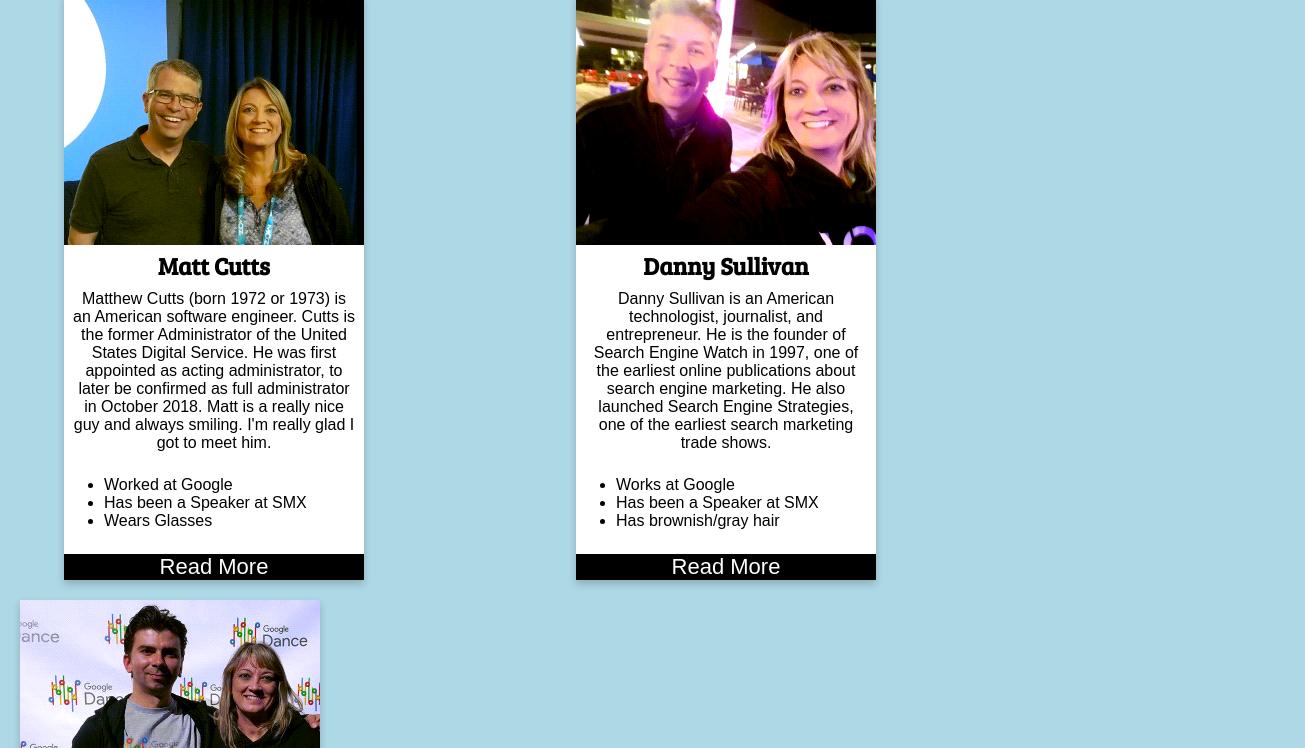
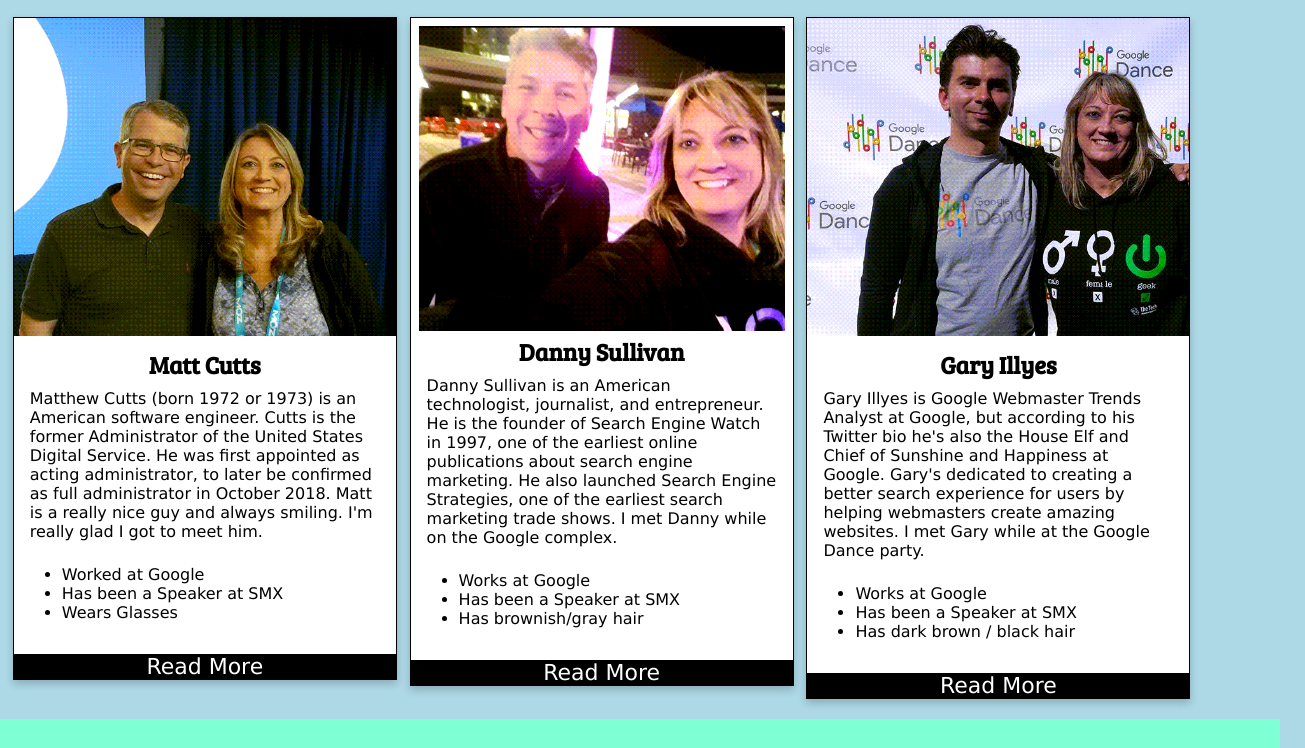
Before and after one commit to susanwinters214/kitchensink, a plain HTML site: page kitchensink.html in a window 1280 px wide. Shown: the part 123-871 px from the top of the page, 1305 px wide, since content can reach past the window. Drawn offline with Linux system fonts and the light colour scheme; a web font is replaced by a local one.

Commit message:
fixed cards to align horizontally

```diff
--- a/kitchensink.html
+++ b/kitchensink.html
@@ -12,33 +12,44 @@
 
 *{margin:auto; padding-top:0px;  }
 body {font-family:Verdana, Geneva, Tahoma, sans-serif;background-color: lightblue;}
-
- h1{font: size 3rem;}
-  td, li{text-align:left;}
-
-        .card {box-shadow: 0 4px 8px 0 rgba(0, 0, 0, 0.2); max-width: 300px;  margin: auto; text-align: center; font-family: arial;background-color: white;     }
-        a.readmore {text-decoration: none; font-size: 22px;}
-        p.readmore{background-color:black}
-        a.readmore{color:white}
-
 header, #theDate{text-align: center; background-color: yellow;}
-#title{font-family: 'Bree Serif', serif; }
-#my3people{text-align: center; width:100%; }
-div.card{float:left;margin-left:20px; margin-right:15%; margin-bottom:20px; }
-.bio{margin:8px;}
-.subtitle{font-family: 'Bree Serif', serif;}
+#title{font-family: 'Bree Serif', serif; font-size:3rem;}
 section{width:100%; padding-bottom:20px;padding-top:20px;}
 #one{background-color: lightblue; }
 #two{background-color:aquamarine; }
 #three{background-color: lightpink;}
 #four{background-color: mediumpurple;}
 #weirdTable{float:left; margin-top:40px;}
+td, li{text-align:left;}
+
+.bio{margin:8px;}
+.subtitle{font-family: 'Bree Serif', serif;}
+a.readmore {text-decoration: none; font-size: 22px;color:white}
+p.readmore{background-color:black}
+
+
 .content{padding-left:25px;}
 th{text-align:left}
 td{padding:5px;}
 h2, h3, h4, h5{margin-top:20px;}
-#card1, #card2, #card3 {float:left; margin-right:15%}
-#card1{margin-left:5%;}
+
+
+* {    box-sizing: border-box;  }
+  .column {    float: left;    width: 30%;   margin-left: 1%; background: white;
+    border:solid 1px black; box-shadow: 0 4px 8px 0 rgba(0, 0, 0, 0.2); }
+
+  /* Clearfix (clear floats) */
+.row::after {    content: "";     clear: both;    display: table;  }
+.boxContent{padding:8px;}
+.readmore, .subtitle{text-align: center;}
+.responsive {    width: 100%;    height: auto; }
+
+
+  @media screen and (max-width: 500px) {
+    .column {
+      width: 100%;
+    }
+  }
 </style>
 </head>
 <body>
@@ -53,12 +64,13 @@ h2, h3, h4, h5{margin-top:20px;}
     </center>
 </header>
 
-
 <section id="one">
-<div id="my3people">
-
-<div class="card" id="card1">
+    <div>
+        <!--3 cards here-->
+        <div class="row">
+            <div class="column">
               <img src="matt-cutts.png" alt="Matt Cutts" style="width:100%">
+              <div class="boxContent">
               <h1 class="subtitle">Matt Cutts</h1>
               <p class="bio">Matthew Cutts (born 1972 or 1973) is an American software engineer. Cutts is the former Administrator of the United States Digital Service. He was first appointed as acting administrator, to later be confirmed as full administrator in October 2018. Matt is a really nice guy and always smiling. I'm really glad I got to meet him. </p>
 
@@ -69,13 +81,15 @@ h2, h3, h4, h5{margin-top:20px;}
                        <li>Wears Glasses</li>
                    </ul>
                </div>
+            </div>
                <p class="readmore">   <a class="readmore" href="https://en.wikipedia.org/wiki/Matt_Cutts" target="_blank">Read More</a></p>
+
             </div>
-
-  <div class="card"  id="card2">
+            <div class="column">
+                <div class="boxContent">
                 <img src="danny-sullivan.png" alt="Danny Sullivan" style="width:100%">
               <h1 class="subtitle">Danny Sullivan</h1>
-   <p class="bio">Danny Sullivan is an American technologist, journalist, and entrepreneur. He is the founder of Search Engine Watch in 1997, one of the earliest online publications about search engine marketing. He also launched Search Engine Strategies, one of the earliest search marketing trade shows. </p>
+           <p class="bio">Danny Sullivan is an American technologist, journalist, and entrepreneur. He is the founder of Search Engine Watch in 1997, one of the earliest online publications about search engine marketing. He also launched Search Engine Strategies, one of the earliest search marketing trade shows. I met Danny while on the Google complex.</p>
 
              <div style="margin: 24px 0;">
                 <ul>
@@ -84,12 +98,13 @@ h2, h3, h4, h5{margin-top:20px;}
                     <li>Has brownish/gray hair</li>
                 </ul>
             </div>
+            </div>
             <p class="readmore">   <a class="readmore" href="https://en.wikipedia.org/wiki/Danny_Sullivan_(technologist)" target="_blank">Read More</a></p>
+
             </div>
-
-
-  <div class="card"  id="card3">
+            <div class="column">
               <img src="gary-illyes.png" alt="Gary Illyes" style="width:100%">
+              <div class="boxContent">
               <h1  class="subtitle">Gary Illyes</h1>
               <p class="bio">Gary Illyes is Google Webmaster Trends Analyst at Google, but according to his Twitter bio he's also the House Elf and Chief of Sunshine and Happiness at Google. Gary's dedicated to creating a better search experience for users by helping webmasters create amazing websites. I met Gary while at the Google Dance party. </p>
 
@@ -100,9 +115,11 @@ h2, h3, h4, h5{margin-top:20px;}
                       <li>Has dark brown / black hair</li>
                   </ul>
               </div>
+            </div>
               <p class="readmore">   <a class="readmore" href="https://www.ungagged.com/speaker/gary-illyes/" target="_blank">Read More</a></p>
+
             </div>
-  <div style="clear:both;"></div>
+          </div>
         </div>
 
 </section>
@@ -135,7 +152,7 @@ h2, h3, h4, h5{margin-top:20px;}
         <h2>Favorite Movie</h2>
         <h3>Star Wars</h3>
         <poster>
-            <img src="star-wars.jpg" alt="movie" />
+            <img src="star-wars.jpg" alt="movie" class="responsive" />
         </poster>
         <p>Star Wars is an American epic space-opera[1] multimedia franchise created by George Lucas, which began with the eponymous 1977 film[b] and quickly became a worldwide pop-culture phenomenon. The franchise has been expanded into various films and other media, including television series, video games, novels, comic books, theme park attractions, and themed areas, comprising an all-encompassing fictional universe.[c] In 2020, its total value was estimated at US$70 billion, and it is currently the fifth-highest-grossing media franchise of all time. - Wikipedia</p>
 <h4>Main Characters</h4>
```
Lines whose indentation alone changed are shown as unchanged.
